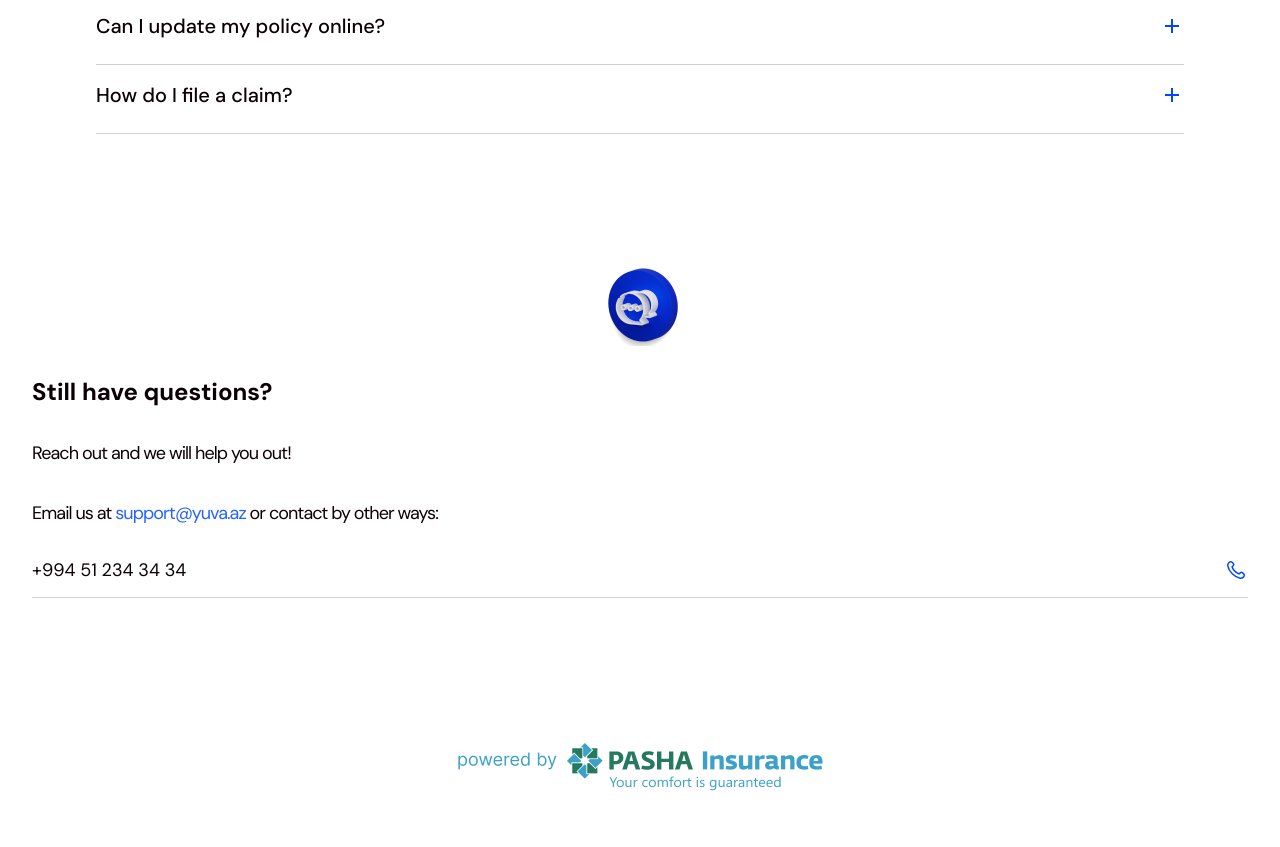
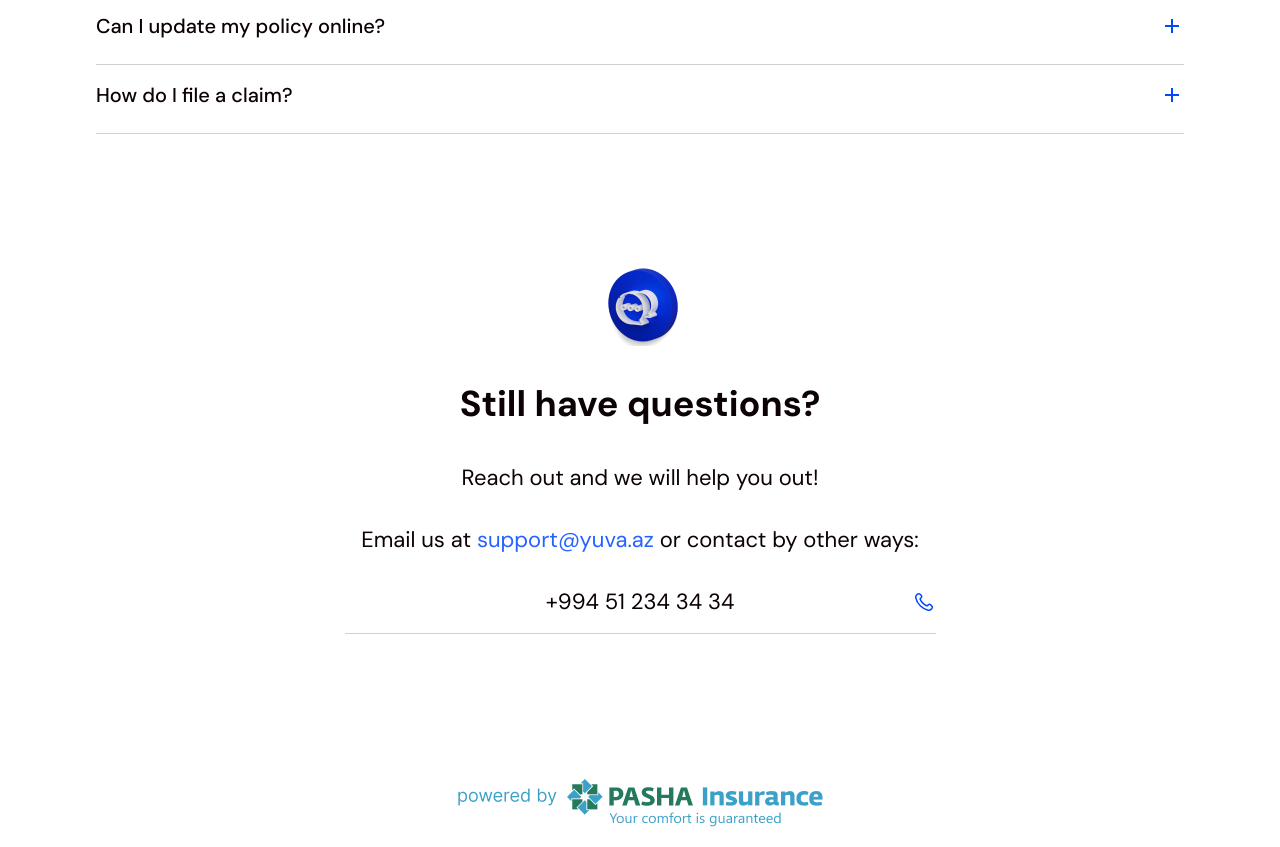
Before and after one commit to gurbangurbanzade/yuvam-web, a Next.js app: page / in a window 1280 px wide. Shown: the part 2340-3187 px from the top of the page. Before the commit the page ends 3151 px from the top, so only its background shows below. Built offline with nearby package versions, Linux system fonts and the light colour scheme.

Commit message:
new version added

```diff
--- a/components/pages/home/have-questions/index.tsx
+++ b/components/pages/home/have-questions/index.tsx
@@ -38,7 +38,9 @@ const HaveQuestions = () => {
             className={styles["haveQuestions__header__phone"]}
           >
             +994 51 234 34 34
-            <PhoneIcon />
+            <div className={styles["haveQuestions__header__phone--icon"]}>
+              <PhoneIcon />
+            </div>
           </Link>
         </div>
       </div>
--- a/components/pages/home/have-questions/style.module.scss
+++ b/components/pages/home/have-questions/style.module.scss
@@ -4,6 +4,9 @@
   @include flexBox(column, flex-start, stretch);
   border-bottom: 1px solid #031f2f33;
   gap: 30px;
+  max-width: 591px;
+  position: relative;
+
   &__header {
     @include flexBox(column, flex-start, stretch);
     gap: 30px;
@@ -15,10 +18,19 @@
     }
     &__headText {
       @include typography(700, 24px, 32px);
+      @include tablet {
+        text-align: center;
+        @include typography(700, 36px, 56px);
+      }
     }
     &__questions {
       @include typography(400, 18px, 30px);
       letter-spacing: -0.949999988079071px;
+      @include tablet {
+        text-align: center;
+        @include typography(400, 22px, 32px);
+        letter-spacing: 0px;
+      }
       .email {
         color: $primary-blue;
       }
@@ -26,6 +38,16 @@
     &__phone {
       @include typography(400, 18px, 24px);
       @include flexBox(row, space-between, center);
+      @include tablet {
+        text-align: center;
+        @include typography(400, 22px, 32px);
+        letter-spacing: 0px;
+        @include flexBox(row, center, center);
+        &--icon {
+          position: absolute;
+          right: 0px;
+        }
+      }
     }
   }
 }
--- a/components/pages/property-number/property-number-form/index.tsx
+++ b/components/pages/property-number/property-number-form/index.tsx
@@ -1,7 +1,7 @@
 import InputField from "@/components/ui/input-field";
 import React from "react";
 
-const PaymentForm = () => {
+const PropertyNumberForm = () => {
   return (
     <section>
       <div className={`container`}>
@@ -11,4 +11,4 @@ const PaymentForm = () => {
   );
 };
 
-export default PaymentForm;
+export default PropertyNumberForm;
--- a/components/shared/faq-list/style.module.scss
+++ b/components/shared/faq-list/style.module.scss
@@ -28,9 +28,6 @@
         align-items: center;
         justify-content: space-between;
         border-radius: 8px;
-        @include lg_tablet {
-          @include typography(500, 16px, 24px);
-        }
       }
       .open__accordion--title {
         // color: $brandBlue-07;
@@ -48,10 +45,6 @@
       @include typography();
 
       color: #49545a;
-      @include mobile {
-        font-size: 14px;
-        line-height: 20px;
-      }
     }
 
     .open__accordion {
--- a/container/property-number-page /index.tsx
+++ b/container/property-number-page /index.tsx
@@ -1,9 +1,10 @@
 import FinCodeForm from "@/components/pages/fin-code/fin-code-form";
 import OperationFooter from "@/components/layout/footer/operation-footer";
 import NavbarOperation from "@/components/layout/header/navbar-operation";
-import PropertyNumberForm from "@/components/pages/payment/payment-form";
+
 import PageHeadText from "@/components/shared/page-head-text";
 import ProgressBar from "@/components/shared/progressBar";
+import PropertyNumberForm from "@/components/pages/property-number/property-number-form";
 
 const PropertyNumberContainer = () => {
   return (
--- a/container/success-page/index.tsx
+++ b/container/success-page/index.tsx
@@ -8,7 +8,6 @@ const SuccessContainer = () => {
     <main>
       <ProgressBar progress={8} />
       <SuccessContent />
-      <OperationFooter agreeText="Continue" nextStep="/"></OperationFooter>
     </main>
   );
 };
--- a/styles/mixin.module.scss
+++ b/styles/mixin.module.scss
@@ -12,57 +12,57 @@ $screen-mobile: 500px;
 // height
 $screen-lg-h: 990px;
 
-@mixin xl_desktop {
-  @media (max-width: #{$screen-xl-desktop}) {
+// @mixin xl_desktop {
+//   @media (max-width: #{$screen-xl-desktop}) {
+//     @content;
+//   }
+// }
+
+// @mixin xxl_desktop {
+//   @media (max-width: #{$screen-xxl-desktop}) {
+//     @content;
+//   }
+// }
+
+// @mixin lg_desktop {
+//   @media (max-width: #{$screen-lg-desktop}) {
+//     @content;
+//   }
+// }
+
+// @mixin md_desktop {
+//   @media (max-width: #{$screen-md-desktop}) {
+//     @content;
+//   }
+// }
+// @mixin desktop {
+//   @media (max-width: #{$screen-desktop}) {
+//     @content;
+//   }
+// }
+// @mixin lg_tablet {
+//   @media (max-width: #{$screen-lg-tablet}) {
+//     @content;
+//   }
+// }
+
+@mixin tablet {
+  @media (min-width: #{$screen-tablet}) {
     @content;
   }
 }
 
-@mixin xxl_desktop {
-  @media (max-width: #{$screen-xxl-desktop}) {
-    @content;
-  }
-}
+// @mixin mobile_lg {
+//   @media (max-width: #{$screen-mobile_lg}) {
+//     @content;
+//   }
+// }
 
-@mixin lg_desktop {
-  @media (max-width: #{$screen-lg-desktop}) {
-    @content;
-  }
-}
-
-@mixin md_desktop {
-  @media (max-width: #{$screen-md-desktop}) {
-    @content;
-  }
-}
-@mixin desktop {
-  @media (max-width: #{$screen-desktop}) {
-    @content;
-  }
-}
-@mixin lg_tablet {
-  @media (max-width: #{$screen-lg-tablet}) {
-    @content;
-  }
-}
-
-@mixin tablet {
-  @media (max-width: #{$screen-tablet}) {
-    @content;
-  }
-}
-
-@mixin mobile_lg {
-  @media (max-width: #{$screen-mobile_lg}) {
-    @content;
-  }
-}
-
-@mixin mobile {
-  @media (max-width: #{$screen-mobile}) {
-    @content;
-  }
-}
+// @mixin mobile {
+//   @media (max-width: #{$screen-mobile}) {
+//     @content;
+//   }
+// }
 
 // height
 @mixin lg_height {
```
